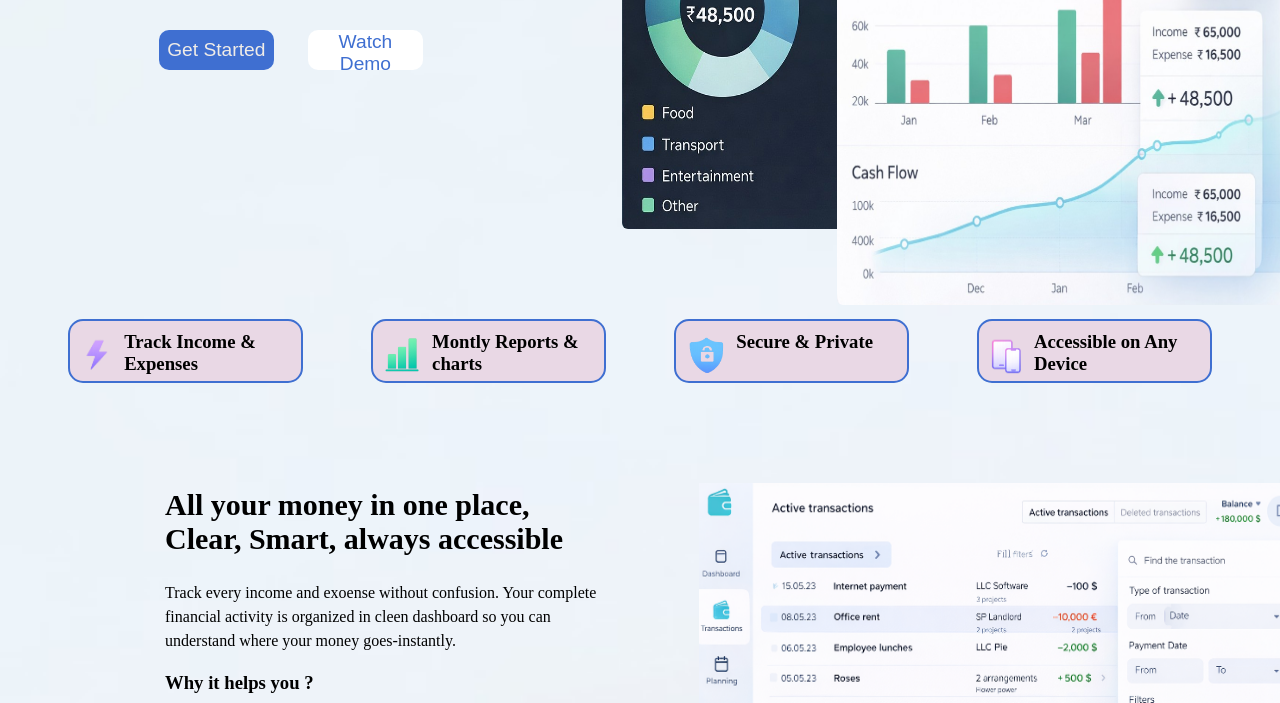
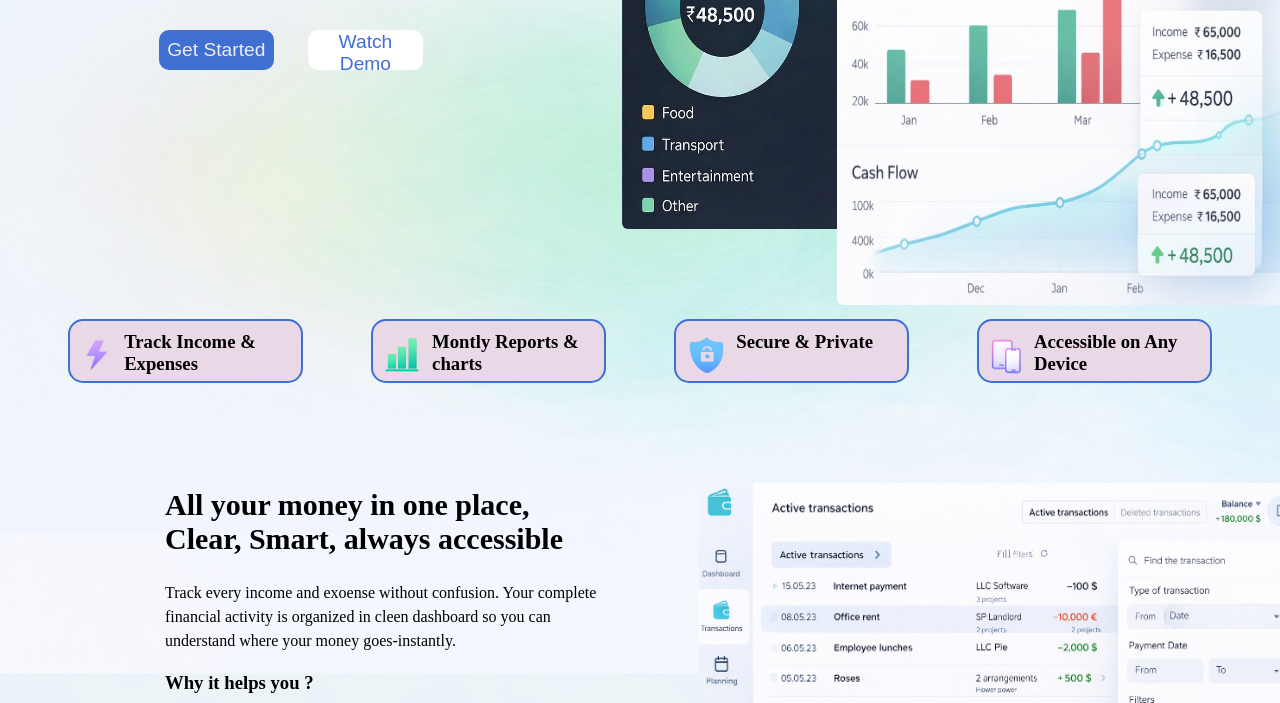
Before and after one commit to Harsh151O/expense-tracker-home, a plain HTML site: page index.html in a window 1280 px wide. Shown: the part 351-1054 px from the top of the page. Drawn offline with Linux system fonts and the light colour scheme.

Commit message:
Update style.css

```diff
--- a/style.css
+++ b/style.css
@@ -3,7 +3,7 @@ body {
     min-height: 100vh;
 
     background-image: url("asset_home/background_image.jpeg");
-    background-size: cover;
+    background-size: auto;
     overflow-y:scroll ;
 }
 .navbar{
```
